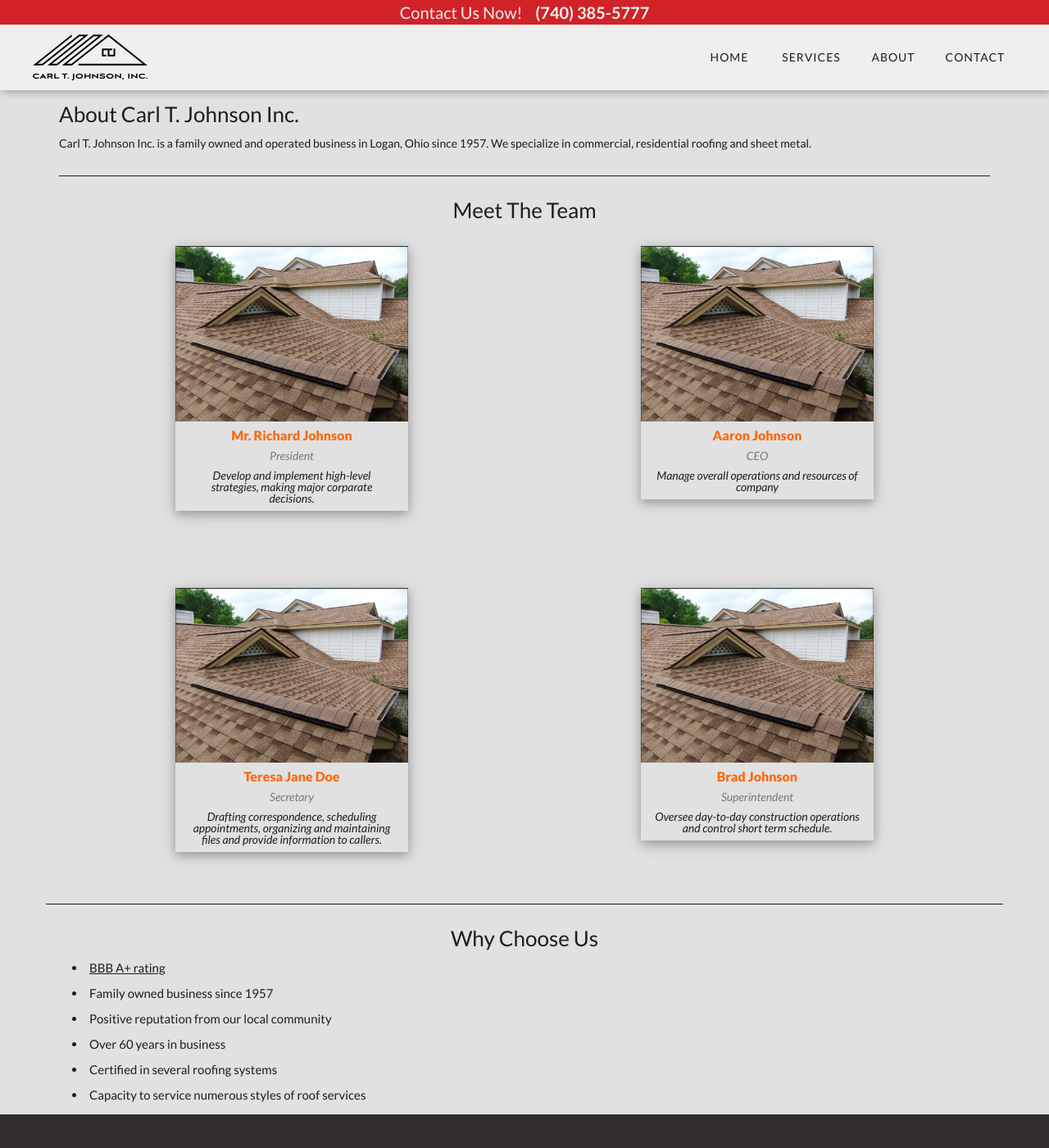
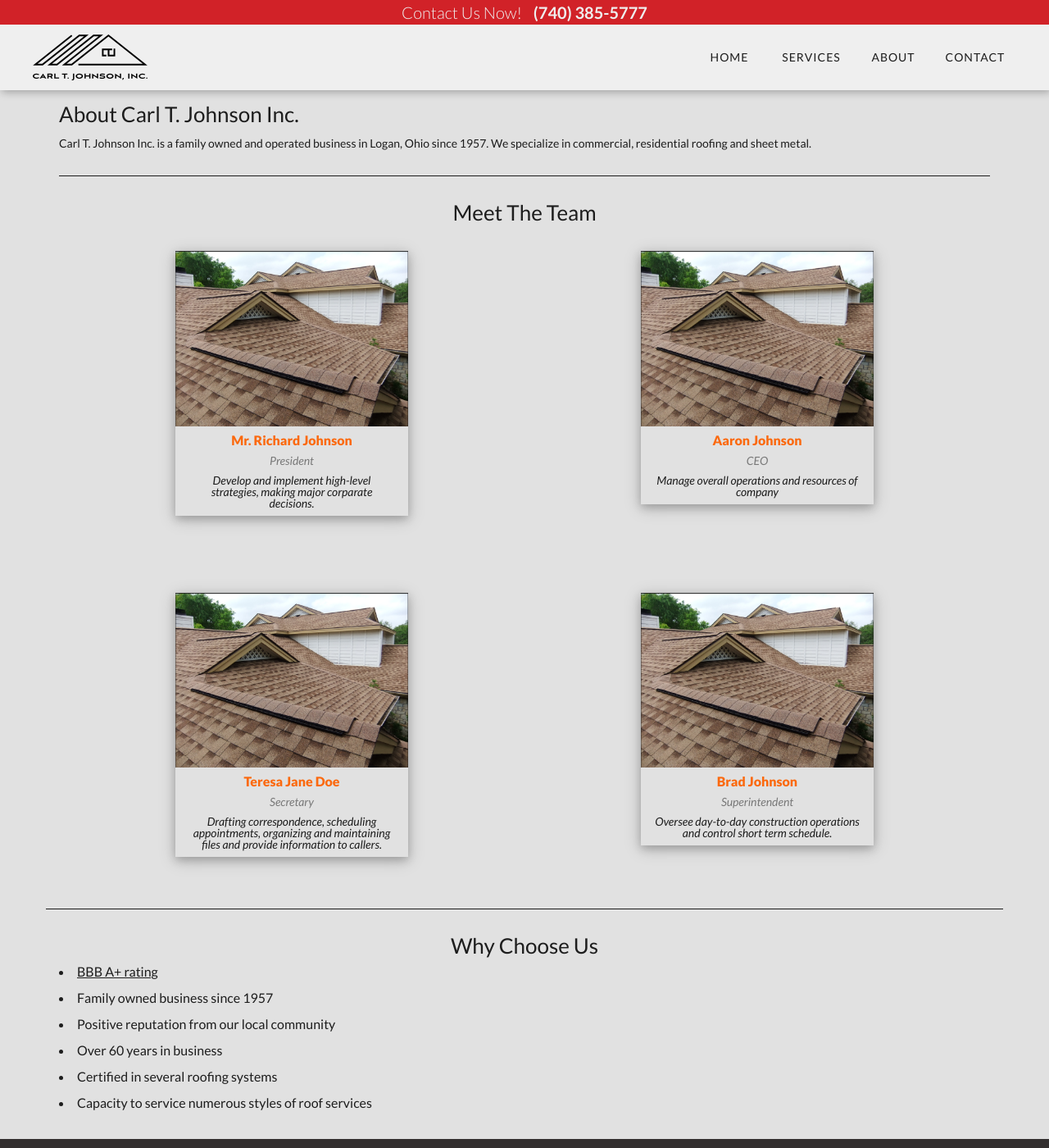
Before and after one commit to Soriajose23/Soriajose23.github.io, a Jekyll site: the page built from about.html, in a window 1280 px wide and 1400 px high. Shown: the whole window at 82% size. Built offline with Jekyll 4.4.1, drawn with Linux system fonts in a browser that asks for light colours; comment, search, counter and statistics services are not loaded.

Commit message:
Just minor updates to styles

```diff
--- a/_includes/about_us.html
+++ b/_includes/about_us.html
@@ -8,7 +8,7 @@
 	<div class="w3-row" >
 		<h2 id="top">Meet The Team</h2>
 		<div class="w3-half">
-			<div class="w3-card-4">
+			<div class="w3-card-4 employee-card">
 			    <img src="img/pc.png" alt="Person" style="width:100%">
 			    <div class="w3-container w3-center w3-padding">
 			      <h4>Mr. Richard Johnson</h4><br>
@@ -18,7 +18,7 @@
 	  		</div>
 		</div>
 		<div class="w3-half">
-			<div class="w3-card-4">
+			<div class="w3-card-4 employee-card">
 			    <img src="img/pc.png" alt="Person" style="width:100%">
 			    <div class="w3-container w3-padding w3-center">
 			      <h4>Aaron Johnson</h4><br>
@@ -30,7 +30,7 @@
 	</div>
 	<div class="w3-row">
 		<div class="w3-half">
-			<div class="w3-card-4">
+			<div class="w3-card-4 employee-card">
 			    <img src="img/pc.png" alt="Person" style="width:100%">
 			    <div class="w3-container w3-padding w3-center">
 			      <h4>Teresa Jane Doe</h4><br>
@@ -40,7 +40,7 @@
 	  		</div>
 		</div>
 		<div class="w3-half">
-			<div class="w3-card-4">
+			<div class="w3-card-4 employee-card">
 			    <img src="img/pc.png" alt="Person" style="width:100%">
 			    <div class="w3-container w3-padding w3-center">
 			      <h4>Brad Johnson</h4><br>
@@ -53,9 +53,9 @@
 	</div>
 
 	</div>
-	<div>
+	<div id="why-choose-us">
 		<h2 id="top">Why Choose Us</h2>
-			<div class="w3-container w3-padding w3-medium">
+			<div class="w3-container w3-medium" id="top-list">
 				<li class="w3-padding"><a id="lk" href="https://www.bbb.org/centralohio/business-reviews/commercial-roofing/carl-t-johnson-company-inc-in-logan-oh-14007981/Bbb-Accreditation"> BBB A+ rating</a></li>
 				<li class="w3-padding"> Family owned business since 1957</li>
 				<li class="w3-padding">Positive reputation from our local community</li>
--- a/assets/css/modules/_about_us.sass
+++ b/assets/css/modules/_about_us.sass
@@ -20,10 +20,19 @@
 b
 	opacity: .53
 
+#why-choose-us .w3-padding
+	padding: 0.8rem 0 !important
+
 #top
 	border-top: 1px solid $black-1
 	padding-top: 2.8rem
 	text-align: center
+	line-height: 3.2rem
+
+#top-list
+	padding-bottom: 2.8rem !important
+	li
+		font-size: 1.6rem
 
 @media screen and (max-width : $screen-small)
 	#about .w3-row .w3-card-4
--- a/assets/css/modules/_contact_us.sass
+++ b/assets/css/modules/_contact_us.sass
@@ -4,6 +4,8 @@
 	margin: 0 auto
 #contact_us li
 	color: $white-1
+	font-weight: lighter
+	letter-spacing: 0.5px
 #contact_us h2
 	padding: 20px 0
 #contact_methods li
--- a/assets/css/modules/_header.sass
+++ b/assets/css/modules/_header.sass
@@ -18,9 +18,11 @@
 		line-height: $contact-us-height
 		margin: 0 -1.6rem
 		text-align: center
+		h3
+			font-weight: lighter
 	#phone-number
 		font-weight: bold
-		padding-left: 1.2rem
+		padding-left: 1rem
 	.w3-display-container
 		margin: 0 auto
 		max-width: $content-width
--- a/assets/css/modules/_home.sass
+++ b/assets/css/modules/_home.sass
@@ -1,5 +1,3 @@
-
-
 .ctj-splash-screen
 	align-items: center
 	background-image: linear-gradient(rgba(0, 0, 0, 0.2), rgba(0, 0, 0, 0.7)), url(../../img/pc.PNG)
@@ -37,7 +35,7 @@
 			letter-spacing: 0.1rem
 			text-align: center
 		p
-			padding: 3.6rem 0
+			padding: 1.6rem 0 3.6rem
 			font-size: 1.6rem
 			font-weight: lighter
 			line-height: 2.5rem
```
